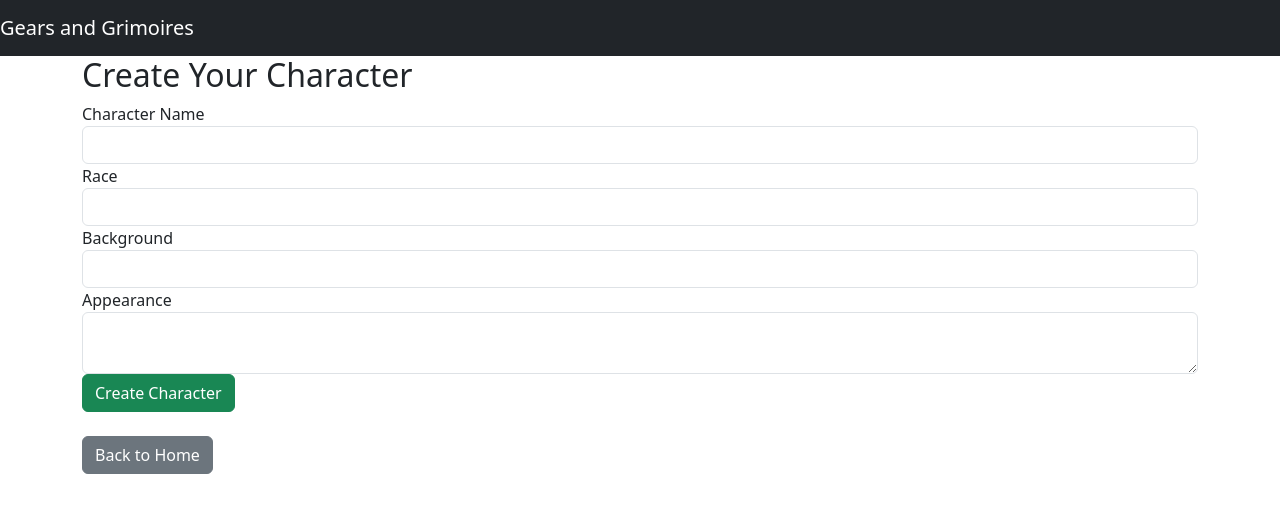
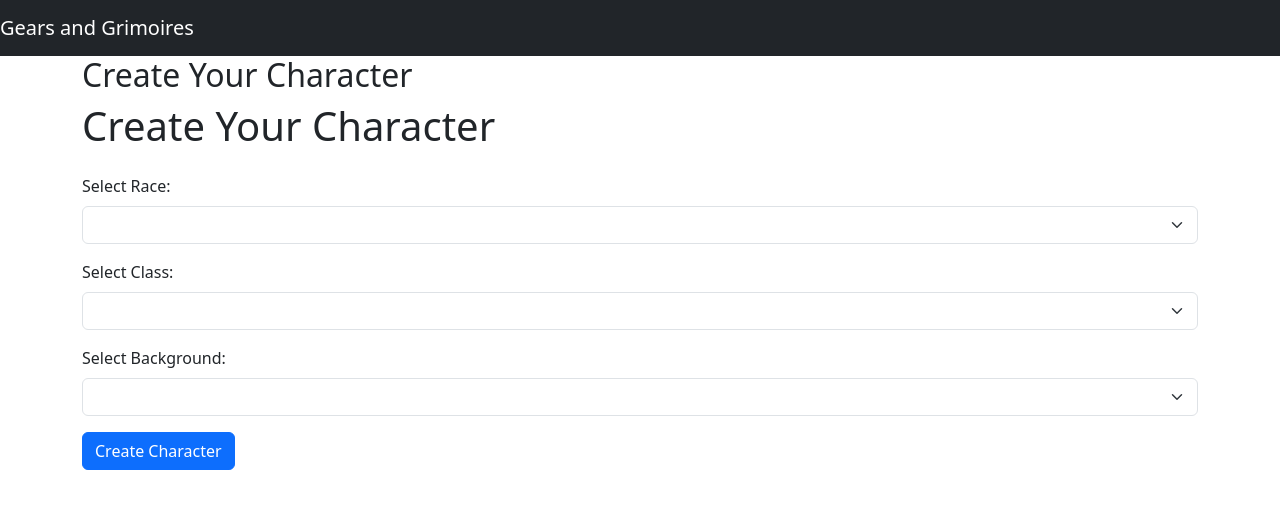
Before and after one commit to rkylenorris/gg_character_creator_demo, a Flask app: template templates/create_character.html in a window 1280 px wide. Shown: the top 513 px of the page. Run offline with Flask 3, Linux system fonts and the light colour scheme; the template is opened without the code that fills it: values that come from a table or form of the project are taken from there, others are empty; some libraries are stand-ins or nearby versions.

Commit message:
updated create_character.html with description functionality. isolated javascript to its own js file for cleaner code

```diff
--- a/templates/create_character.html
+++ b/templates/create_character.html
@@ -1,4 +1,6 @@
+
 {% extends "base.html" %}
+<script src="{{ url_for('static', filename='updateDescription.js') }}" defer></script>
 {% block main %}
   <h2>Create Your Character</h2>
   {% if error %}
@@ -6,38 +8,30 @@
       Error: {{ error }}
     </div>
   {% endif %}
-  <form method="POST">
-    {{ form.hidden_tag() }}
 
-    <div class="form-group">
-      {{ form.name.label(class="form-control-label") }}
-      {{ form.name(class="form-control") }}
-    </div>
+    <h1 class="mb-4">Create Your Character</h1>
 
-    <div class="form-group">
-      {{ form.char_class.label(class="form-control-label") }}
-      {{ form.char_class(class="form-control") }}
-    </div>
+    <form method="POST">
+        {{ form.hidden_tag() }}
 
-    <div class="form-group">
-      {{ form.race.label(class="form-control-label") }}
-      {{ form.race(class="form-control") }}
-    </div>
+        <div class="mb-3">
+            <label for="race" class="form-label">Select Race:</label>
+            {{ form.race(class="form-select", onchange="updateDescription('race', this)") }}
+            <p id="race_desc" class="mt-2 text-muted"></p>
+        </div>
 
-    <div class="form-group">
-      {{ form.background.label(class="form-control-label") }}
-      {{ form.background(class="form-control") }}
-    </div>
+        <div class="mb-3">
+            <label for="character_class" class="form-label">Select Class:</label>
+            {{ form.character_class(class="form-select", onchange="updateDescription('class', this)") }}
+            <p id="class_desc" class="mt-2 text-muted"></p>
+        </div>
 
-    <div class="form-group">
-      {{ form.appearance.label(class="form-control-label") }}
-      {{ form.appearance(class="form-control") }}
-    </div>
+        <div class="mb-3">
+            <label for="background" class="form-label">Select Background:</label>
+            {{ form.background(class="form-select", onchange="updateDescription('background', this)") }}
+            <p id="background_desc" class="mt-2 text-muted"></p>
+        </div>
 
-    <div class="form-group">
-      {{ form.submit(class="btn btn-success") }}
-    </div>
-  </form>
-  <br>
-  <a class="btn btn-secondary" href="{{ url_for('home') }}">Back to Home</a>
+        <button type="submit" class="btn btn-primary">Create Character</button>
+    </form>
 {% endblock %}
```
Also changed, not shown: static/updateDescription.js (added, +16 -0 lines).
